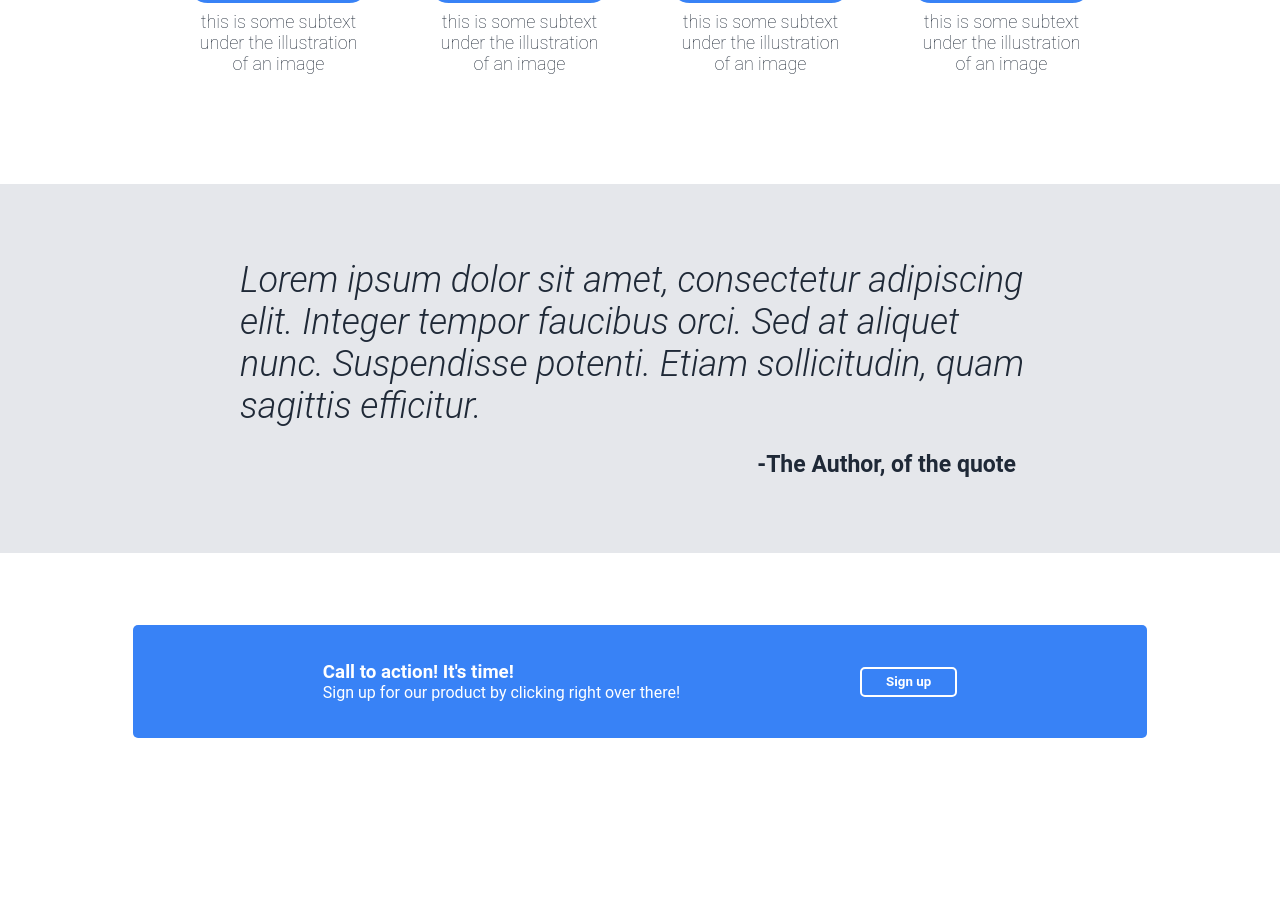
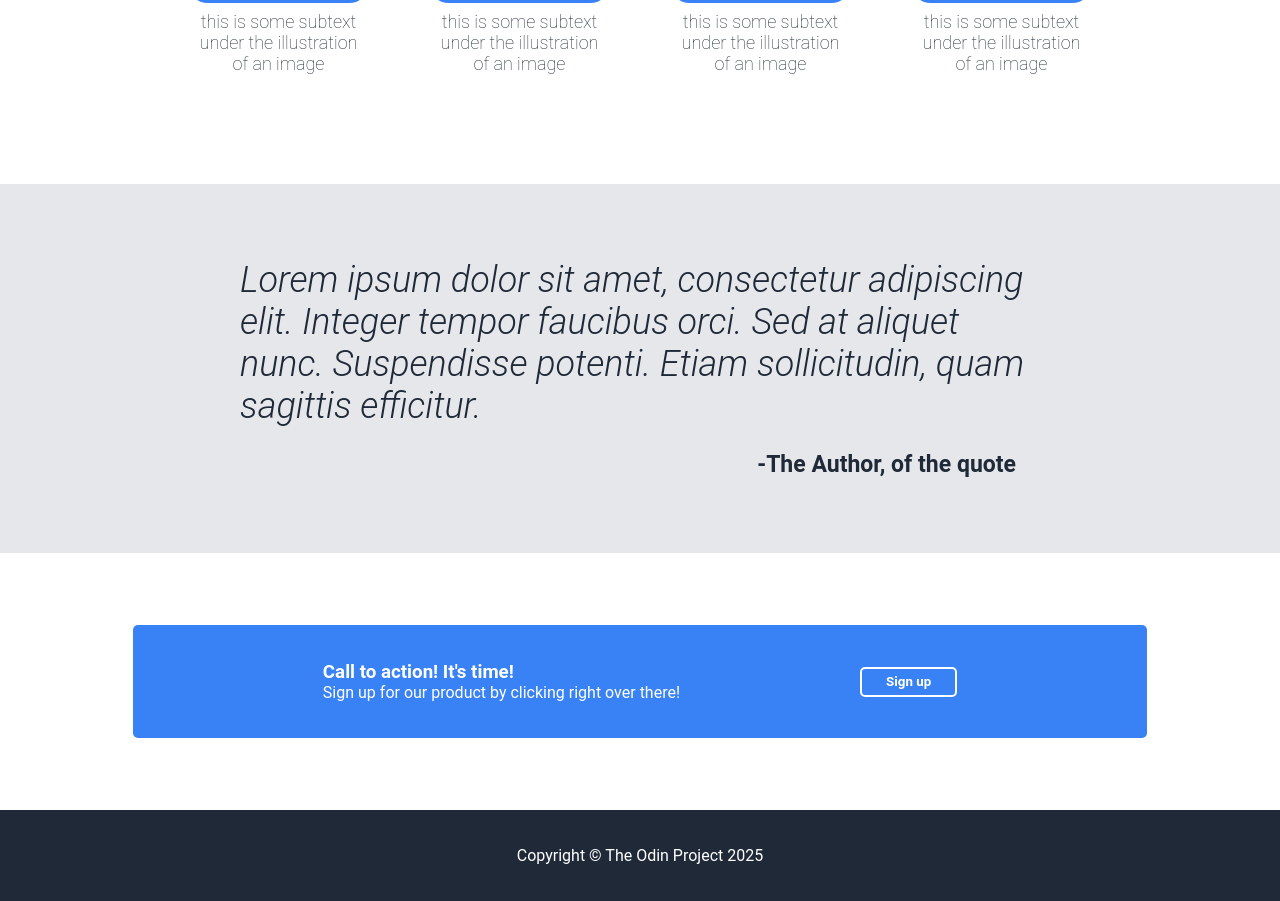
Before and after one commit to 0xMixologist/odin-landing-page, a plain HTML site: page index.html in a window 1280 px wide. Shown: the part 745-1646 px from the top of the page. Before the commit the page ends 1555 px from the top, so only its background shows below. Drawn offline with Linux system fonts and the light colour scheme.

Commit message:
Add footer
Creates a simple footer containing the Odin project copyright snippet

```diff
--- a/index.html
+++ b/index.html
@@ -61,5 +61,10 @@
       <button type="submit">Sign up</button>
     </div>
   </div>
+  <footer>
+    <div class="footer">
+      Copyright  &copy;  The Odin Project 2025
+    </div>
+  </footer>
 </body>
 </html>
--- a/style.css
+++ b/style.css
@@ -171,3 +171,12 @@ h3 {
   align-items: center;
   border-radius: 5px;
 }
+
+footer {
+  display: flex;
+  justify-content: center;
+  align-items: center;
+  background-color: #1F2937;
+  color: white;
+  padding: 36px 0px;
+}
```
